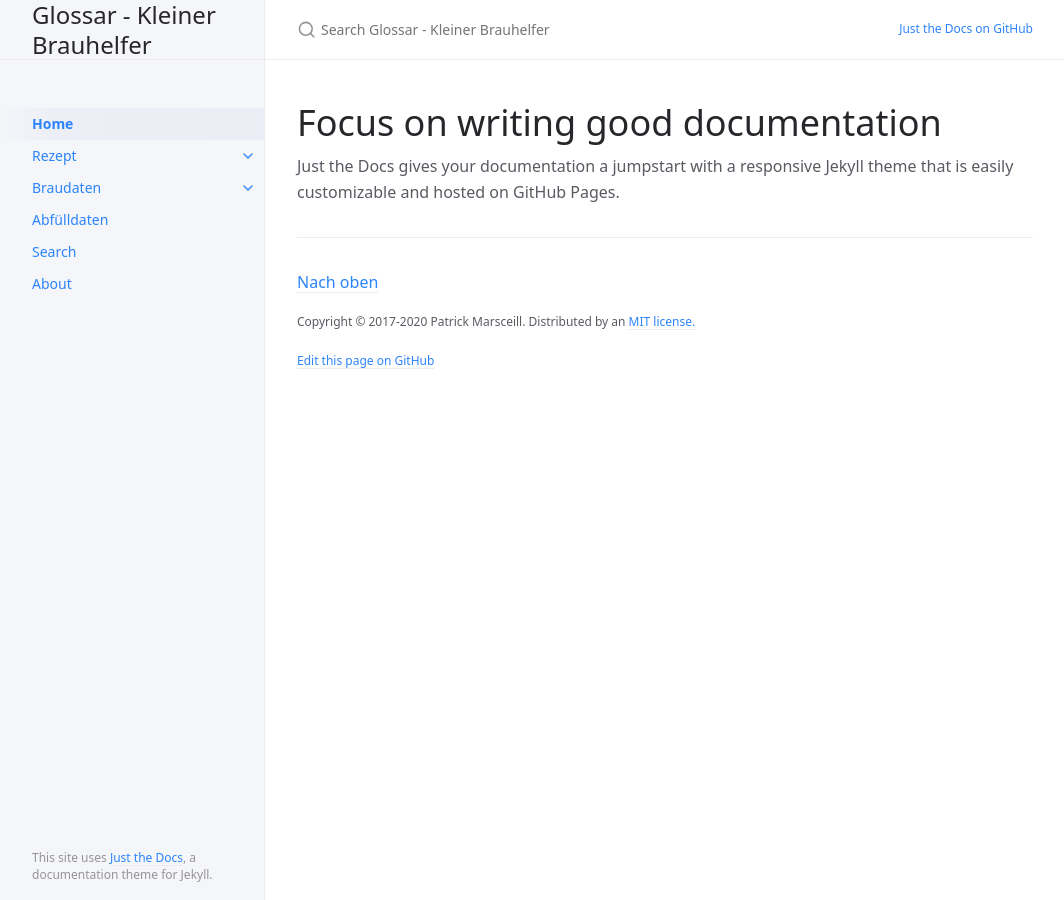
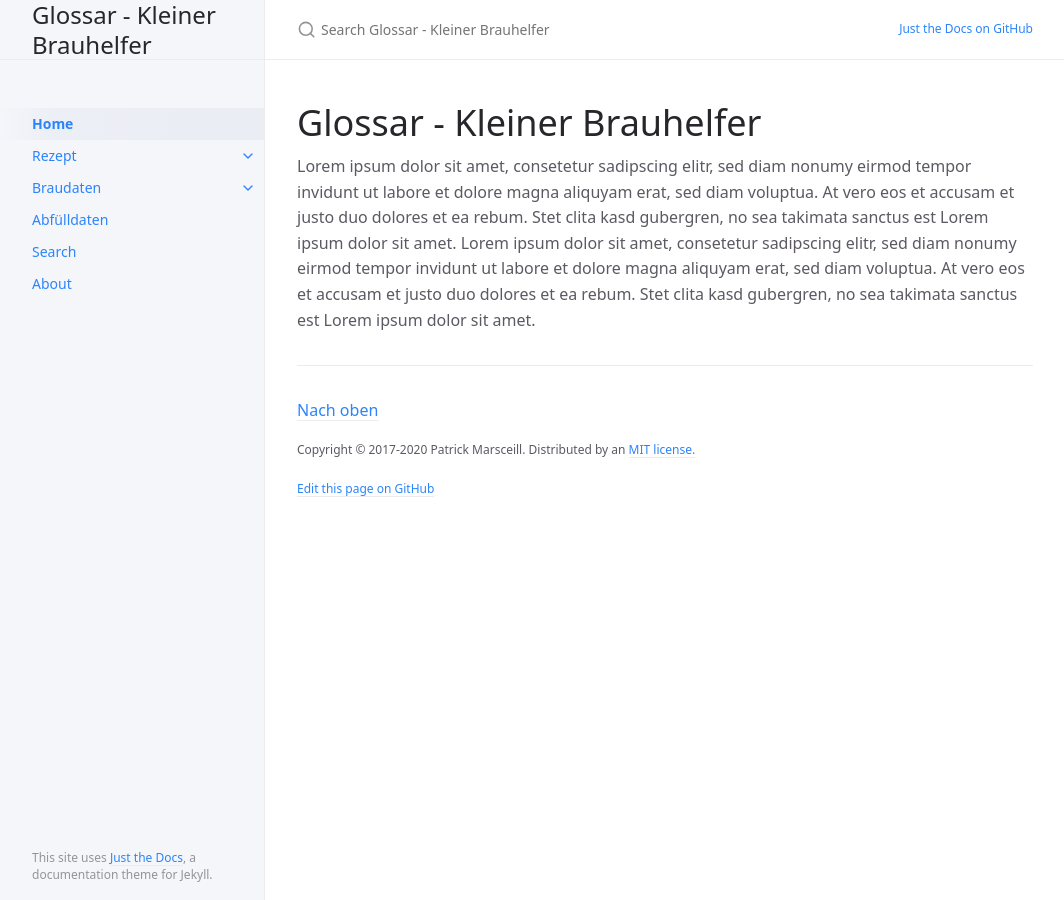
Before and after one commit to IsometricXH/kbh-glossar, a Jekyll site: the page built from index.md, in a window 1280 px wide. Shown: the whole page, without its empty margins (107-1171 px from the left). Built offline with Jekyll 4.4.1, drawn with Linux system fonts in a browser that asks for light colours.

Commit message:
Update - Startseite
Update - Startseite und Struktur geändert

```diff
--- a/index.md
+++ b/index.md
@@ -2,9 +2,9 @@
 layout: default
 title: Home
 nav_order: 1
-description: "Just the Docs is a responsive Jekyll theme with built-in search that is easily customizable and hosted on GitHub Pages."
+description: "Glossar - Kleiner Brauhelfer"
 permalink: /
 ---
 
-# Focus on writing good documentation
-Just the Docs gives your documentation a jumpstart with a responsive Jekyll theme that is easily customizable and hosted on GitHub Pages.
+# Glossar - Kleiner Brauhelfer
+Lorem ipsum dolor sit amet, consetetur sadipscing elitr, sed diam nonumy eirmod tempor invidunt ut labore et dolore magna aliquyam erat, sed diam voluptua. At vero eos et accusam et justo duo dolores et ea rebum. Stet clita kasd gubergren, no sea takimata sanctus est Lorem ipsum dolor sit amet. Lorem ipsum dolor sit amet, consetetur sadipscing elitr, sed diam nonumy eirmod tempor invidunt ut labore et dolore magna aliquyam erat, sed diam voluptua. At vero eos et accusam et justo duo dolores et ea rebum. Stet clita kasd gubergren, no sea takimata sanctus est Lorem ipsum dolor sit amet.
```
Also changed, not shown: docs/2-rezept/0-rezept.md (renamed from docs/1-rezept/0-rezept.md), docs/2-rezept/1-allgemein.md (renamed from docs/1-rezept/1-allgemein.md), docs/2-rezept/2-werte.md (renamed from docs/1-rezept/2-werte.md), docs/3-braudaten/anstellen.md (renamed from docs/braudaten/anstellen.md), docs/3-braudaten/braudaten.md (renamed from docs/braudaten/braudaten.md), docs/3-braudaten/braudatum.md (renamed from docs/braudaten/braudatum.md), docs/3-braudaten/kochbeginn.md (renamed from docs/braudaten/kochbeginn.md), docs/3-braudaten/kochende.md (renamed from docs/braudaten/kochende.md), docs/3-braudaten/sonstiges.md (renamed from docs/braudaten/sonstiges.md), docs/4-abfuelldaten/Abfülldaten.markdown (renamed from docs/Abfülldaten.markdown).
